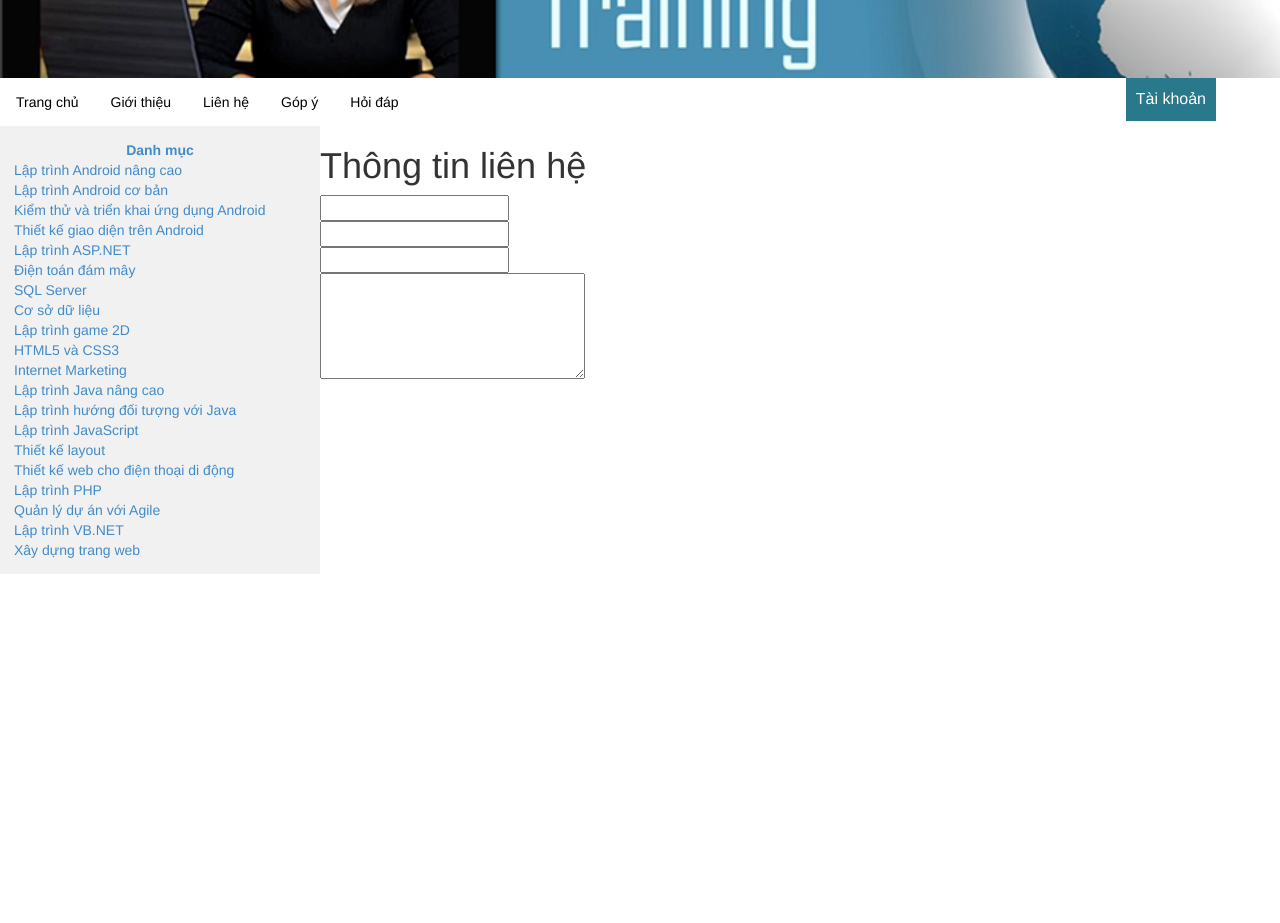
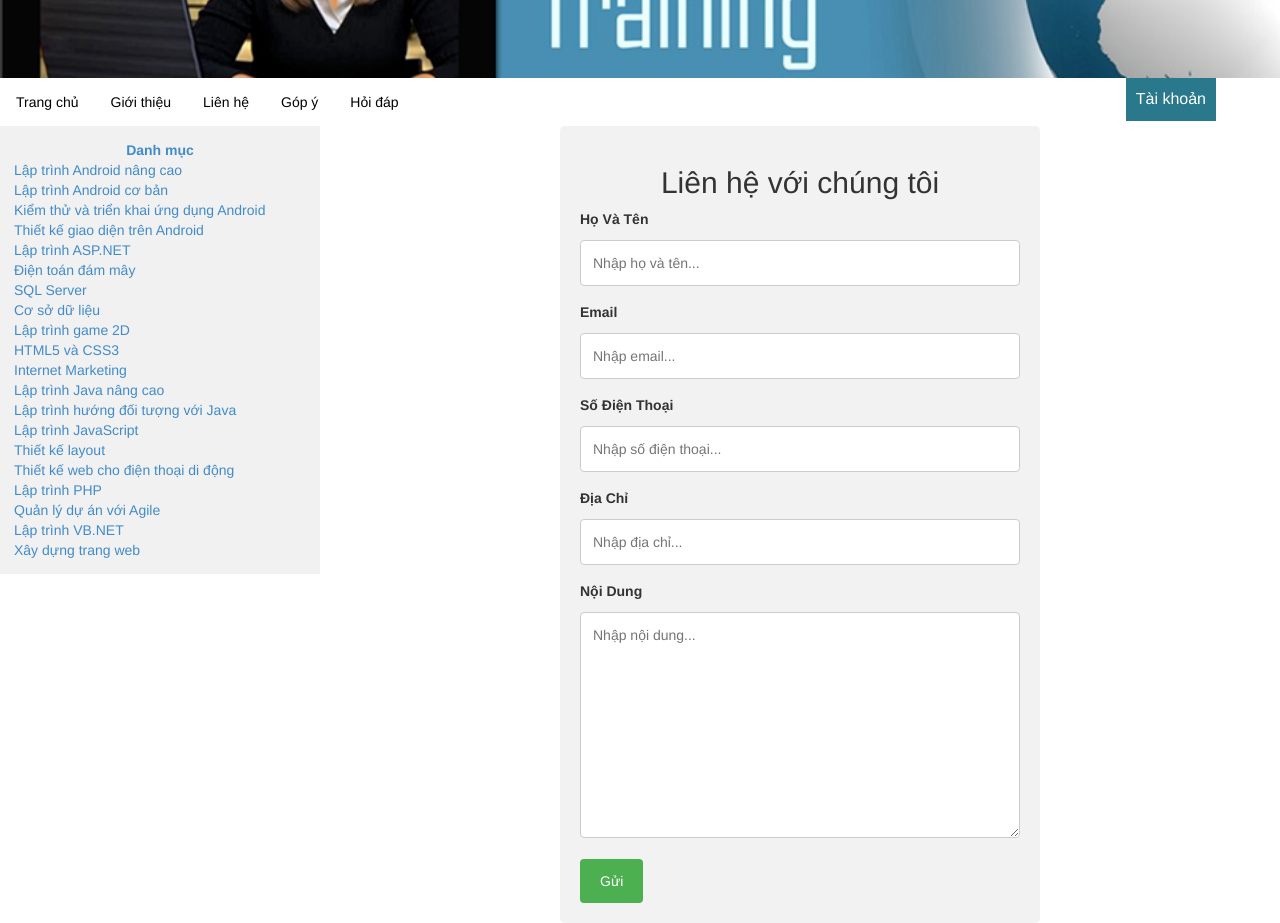
Before and after one commit to chinhhi102/Bootstrap_AngularJS_Assignment, an Angular app in the folder Online-Training/: page /lienhe in a window 1280 px wide. Shown: the part 160-1083 px from the top of the page. Before the commit the page ends 800 px from the top, so only its background shows below. Built offline with nearby package versions, Linux system fonts and the light colour scheme.

Commit message:
update gioithieu, lienhe and gopy

```diff
--- a/Online-Training/src/app/View/Common_Page/gioi-thieu/gioi-thieu.component.html
+++ b/Online-Training/src/app/View/Common_Page/gioi-thieu/gioi-thieu.component.html
@@ -20,7 +20,7 @@
     <th><h2 class="Title">Bootstrap là gì?</h2></th>
     <tr><td>&nbsp;&nbsp;Bootstrap được phát triển bởi Mark Otto và Jacob Thornton với mục đích ban đầu là sử dụng bootstrap như một framewwork hỗ trợ nội bộ tại công ty Twitter và xuất bản như một mã nguồn mở vào tháng 8/2011 trên website GitHub.
     Bootstrap là nền tảng bao gồm các thư viện trình bày trang HTML, CSS và Javascript giúp cho việc phát triển giao diện web trong nhiều môi trường đa nền tảng một cách nhanh chóng và dễ dàng hơn gọi là Responsive web.
-    Thiết kế Responsive web  là tạo ra website có khả năng tự động điều chỉnh giao diện web trên tất cả các thiết bị, từ PC đến các thiết bị di dộng như điện thoại, máy tính bảng.</td></tr>
+    Thiết kế Responsive web  là tạo ra website có khả năng tự động điều chỉnh giao diện web trên tất cả các thiết bị, từ PC đến các thiết bị di dộng như điện thoại, máy tính bảng.</td> </tr>
     <th><h2 class="Title">AngularJS là gì?</h2></th>
     <tr><td>&nbsp;&nbsp;AngularJS là một framework có cấu trúc cho các ứng dụng web động. Nó cho phép bạn sử dụng HTML như là ngôn ngữ mẫu và cho phép bạn mở rộng cú pháp của HTML để diễn đạt các thành phần ứng dụng của bạn một cách rõ ràng và súc tích.
     Hai tính năng cốt lõi: Data binding và Dependency injection của AngularJS loại bỏ phần lớn code mà bạn thường phải viết. Nó xảy ra trong tất cả các trình duyệt, làm cho nó trở thành đối tác lý tưởng của bất kỳ công nghệ Server nào. </td></tr>
--- a/Online-Training/src/app/View/Common_Page/gop-y/gop-y.component.css
+++ b/Online-Training/src/app/View/Common_Page/gop-y/gop-y.component.css
@@ -0,0 +1,39 @@
+.container {
+    width: 50%;
+    margin: auto;
+    border-radius: 5px;
+    background-color: #f2f2f2;
+    padding: 20px;
+}
+    input[type=text] {
+    width: 100%;
+    padding: 12px;
+    border: 1px solid #ccc;
+    border-radius: 4px;
+    box-sizing: border-box;
+    margin-top: 6px;
+    margin-bottom: 16px;
+    resize: vertical;
+}
+
+input[type=submit] {
+    background-color: #4CAF50;
+    color: white;
+    padding: 12px 20px;
+    border: none;
+    border-radius: 4px;
+    cursor: pointer;
+}
+
+input[type=submit]:hover {
+    background-color: #45a049;
+}
+h2{text-align: center}
+textarea{width: 100%;
+    padding: 12px;
+    border: 1px solid #ccc;
+    border-radius: 4px;
+    box-sizing: border-box;
+    margin-top: 6px;
+    margin-bottom: 16px;
+    resize: vertical;}
--- a/Online-Training/src/app/View/Common_Page/gop-y/gop-y.component.html
+++ b/Online-Training/src/app/View/Common_Page/gop-y/gop-y.component.html
@@ -1 +1,21 @@
-<p>gop-y works!</p>
+<div class="container">
+    <h2>Góp ý vào trang Online Training</h2>
+    <form action="/action_page.php">
+        <label for="fname">Họ Và Tên</label>
+        <input type="text" id="name" name="name" placeholder="Nhập họ và tên...">
+
+        <label for="lname">Email</label>
+        <input type="text" id="email" name="email" placeholder="Nhập email...">
+
+        <label for="country">Số Điện Thoại</label>
+        <input type="text" id="phone" name="phone" placeholder="Nhập số điện thoại...">
+
+        <label for="address">Địa Chỉ</label>
+        <input type="text" id="address" name="address" placeholder="Nhập địa chỉ...">
+
+        <label for="context">Nội Dung</label>
+        <textarea id="context" name="context" placeholder="Nhập nội dung..." rows="10" cols="30" ></textarea>
+
+        <input type="submit" value="Gửi ý kiến">
+    </form>
+</div>
--- a/Online-Training/src/app/View/Common_Page/lien-he/lien-he.component.css
+++ b/Online-Training/src/app/View/Common_Page/lien-he/lien-he.component.css
@@ -0,0 +1,39 @@
+.container {
+    width: 50%;
+    margin: auto;
+    border-radius: 5px;
+    background-color: #f2f2f2;
+    padding: 20px;
+}
+    input[type=text] {
+    width: 100%;
+    padding: 12px;
+    border: 1px solid #ccc;
+    border-radius: 4px;
+    box-sizing: border-box;
+    margin-top: 6px;
+    margin-bottom: 16px;
+    resize: vertical;
+}
+
+input[type=submit] {
+    background-color: #4CAF50;
+    color: white;
+    padding: 12px 20px;
+    border: none;
+    border-radius: 4px;
+    cursor: pointer;
+}
+
+input[type=submit]:hover {
+    background-color: #45a049;
+}
+h2{text-align: center}
+textarea{width: 100%;
+    padding: 12px;
+    border: 1px solid #ccc;
+    border-radius: 4px;
+    box-sizing: border-box;
+    margin-top: 6px;
+    margin-bottom: 16px;
+    resize: vertical;}
--- a/Online-Training/src/app/View/Common_Page/lien-he/lien-he.component.html
+++ b/Online-Training/src/app/View/Common_Page/lien-he/lien-he.component.html
@@ -1,23 +1,21 @@
-<table>
-    <th><h1>Thông tin liên hệ</h1></th>
-    <tr>
-        <td>
-            <input type="text" name="FisrtName">
-        </td>
-    </tr>
-    <tr>
-        <td>
-            <input type="text" name="LastName">
-        </td>
-    </tr>
-    <tr>
-        <td>
-            <input type="text" name="YourEmail">
-        </td>
-    </tr>
-    <tr>
-        <td>
-            <textarea rows="5" cols="30"></textarea>
-        </td>
-    </tr>
-</table>
+<div class="container">
+    <h2>Liên hệ với chúng tôi</h2>
+    <form action="/action_page.php">
+        <label for="fname">Họ Và Tên</label>
+        <input type="text" id="name" name="name" placeholder="Nhập họ và tên...">
+
+        <label for="lname">Email</label>
+        <input type="text" id="email" name="email" placeholder="Nhập email...">
+
+        <label for="country">Số Điện Thoại</label>
+        <input type="text" id="phone" name="phone" placeholder="Nhập số điện thoại...">
+
+        <label for="address">Địa Chỉ</label>
+        <input type="text" id="address" name="address" placeholder="Nhập địa chỉ...">
+
+        <label for="context">Nội Dung</label>
+        <textarea id="context" name="context" placeholder="Nhập nội dung..." rows="10" cols="30" ></textarea>
+
+        <input type="submit" value="Gửi" >
+    </form>
+</div>
```
Also changed, not shown: Online-Training/src/app/View/Common_Page/gioi-thieu/gioi-thieu.component.css (line endings or trailing spaces).
